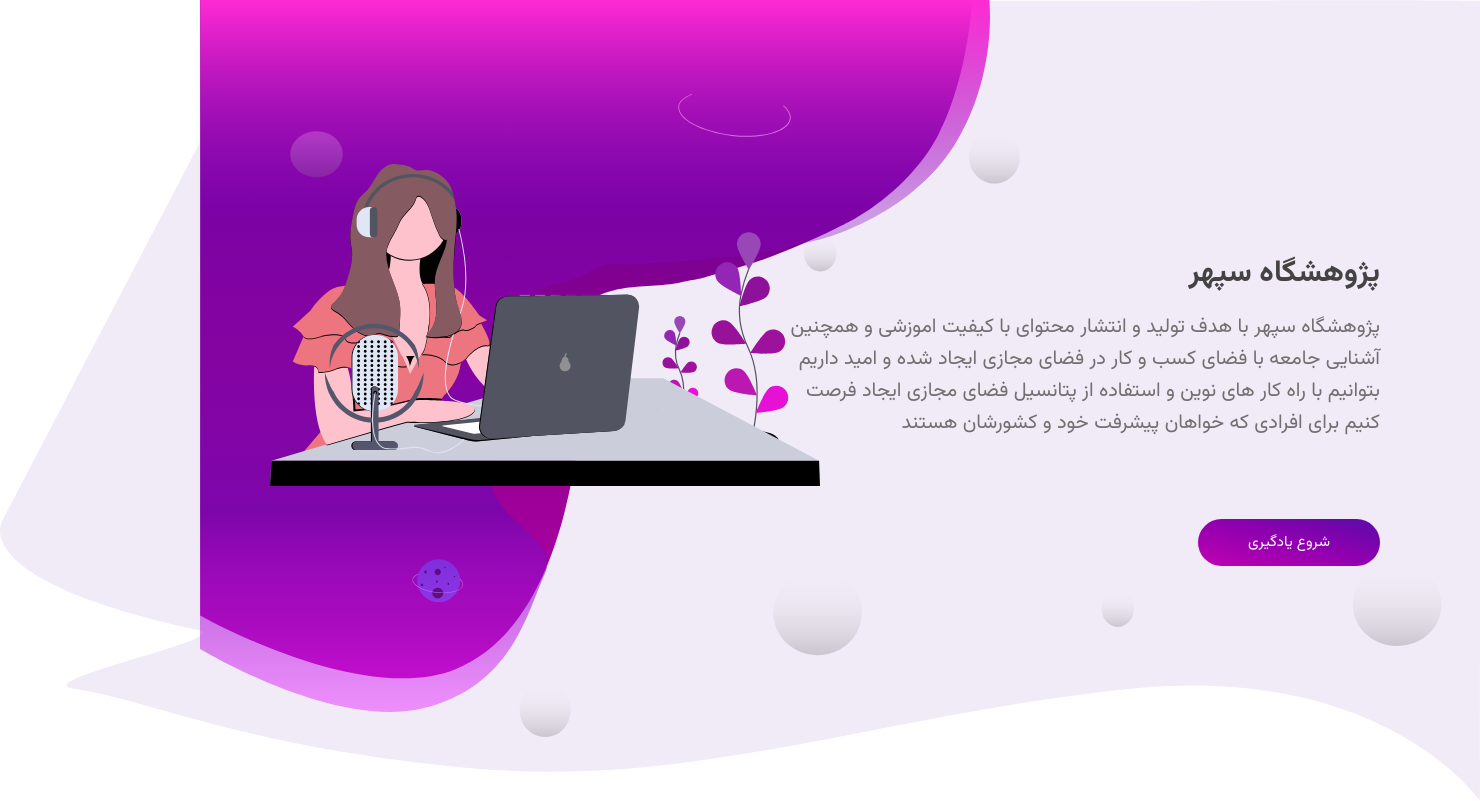
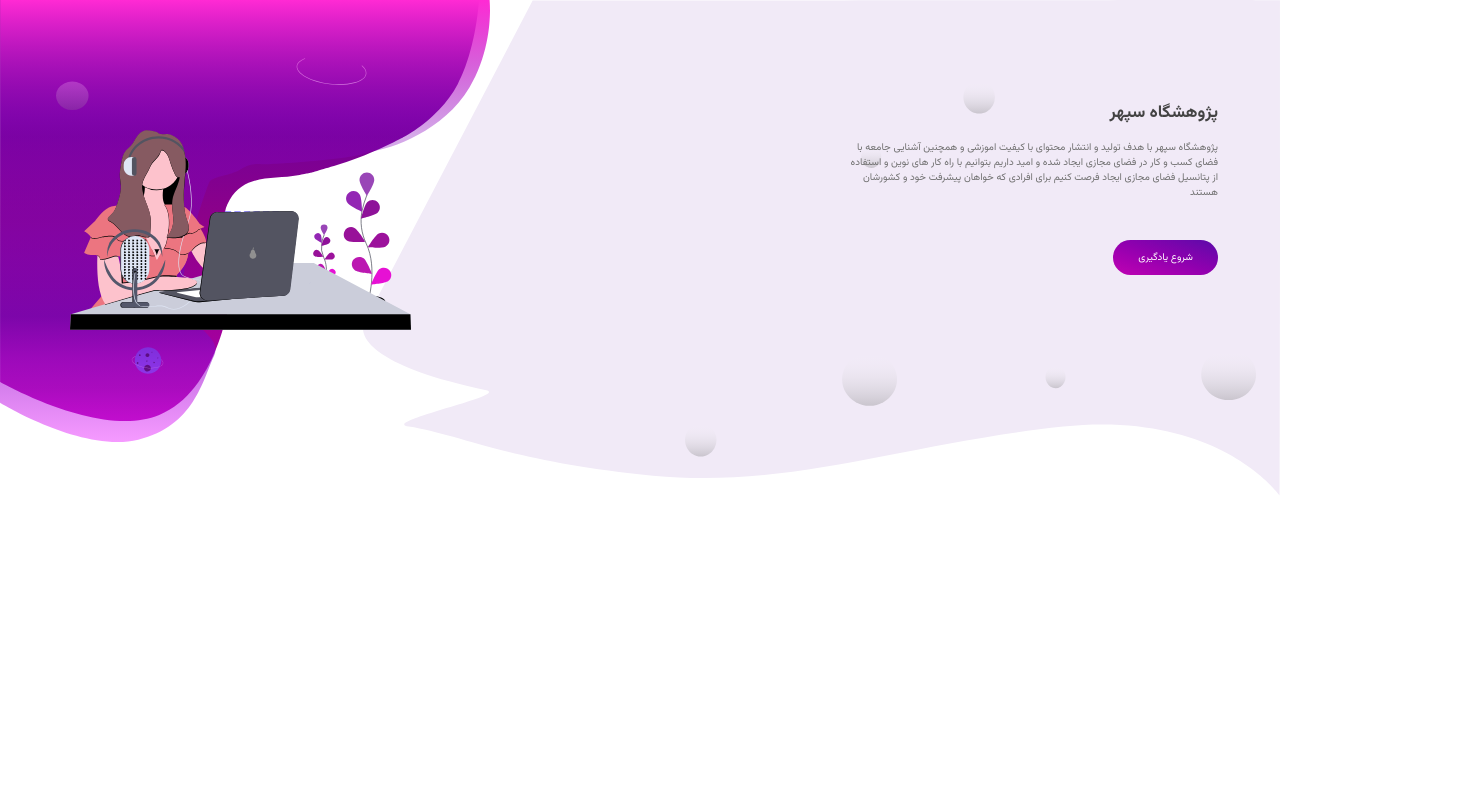
Before and after one commit to alimooo1/Sadrun_Project, a React (Vite) app in the folder sadrun-project/: page / in a window 1280 px wide. Shown: the whole page, 1480 px wide, since content can reach past the window. Built offline with nearby package versions, Linux system fonts and the light colour scheme.

Commit message:
Modify the style of the landing page

```diff
--- a/sadrun-project/src/components/LandingPage/LandingPage.module.scss
+++ b/sadrun-project/src/components/LandingPage/LandingPage.module.scss
@@ -1,5 +1,5 @@
 @import "../../sass/mixins.scss";
-@import "../../sass/global.scss";
+// @import "../../sass/global.scss";
 @import "../../sass/variables.scss";
 @import '../../sass/fonts.scss';
 
@@ -10,25 +10,25 @@
 
 
 .header {
-    width: 60rem;
-    z-index: 1;
-    @include position(absolute, $top: 25rem, $right: 10rem);
+    width: 37.2rem;
+    z-index:1;
+    @include position(absolute, $top: 10rem, $right: 6.2rem);
 
     h1 {
-        @include typography($secondary-font-family, 3rem, #434343)
+        @include typography($secondary-font-family, 1.7rem, #434343)
     }
 
     p {
         margin-top: 1.4rem;
-        @include typography($primary-font-family, 2rem, $primary-txt-color)
+        @include typography($primary-font-family, 1rem, $primary-txt-color)
     }
 
     button {
-        margin-top: 8rem;
-        @include typography($primary-font-family, 1.5rem, #fff);
+        margin-top: 4rem;
+        @include typography($primary-font-family, 1rem, #fff);
         border-radius: 35px;
         background-image: linear-gradient(to right top, #c003b2, #a900b1, #9100af, #7705ac, #5a0ba9);
-        padding: 1.2rem 5rem;
+        padding: 1rem 2.5rem;
         outline: none;
         border: none;
 
@@ -52,7 +52,7 @@
 
 
 .header1 {
-    @include size(148rem, 80.1rem);
+    @include size(91.7rem, 49.6rem);
     @include position(absolute, $top: 0, $right: 0);
     z-index: 0;
     background-size: cover
@@ -60,12 +60,12 @@
 
 
 .header2 {
-    @include size(79rem, null);
+    @include size(49rem, null);
     @include position(absolute, $top: 0, $left: 0)
 }
 
 
 .girlDesk {
-    @include size(55rem, 50rem);
+    @include size(34.1rem, 31rem);
     @include position(absolute, $top: 7.5rem, $left: 7rem)
 }
```
